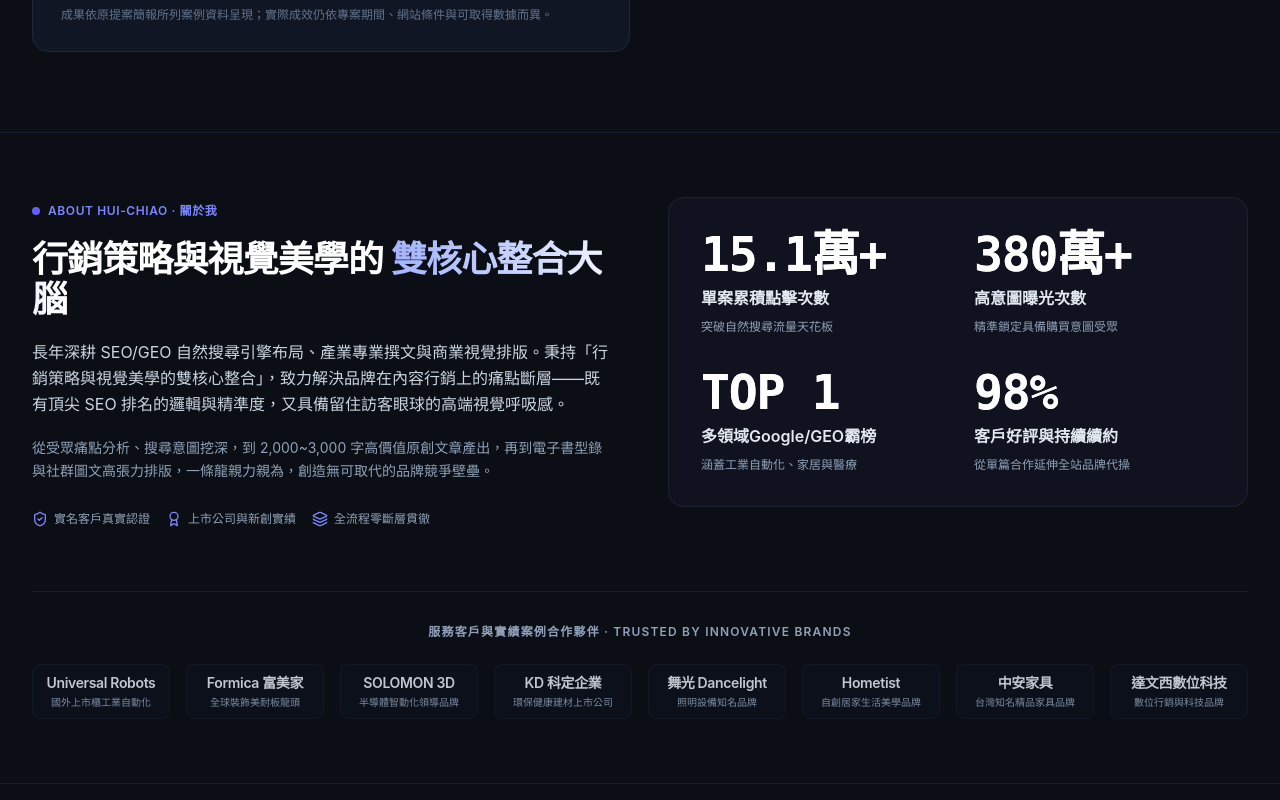
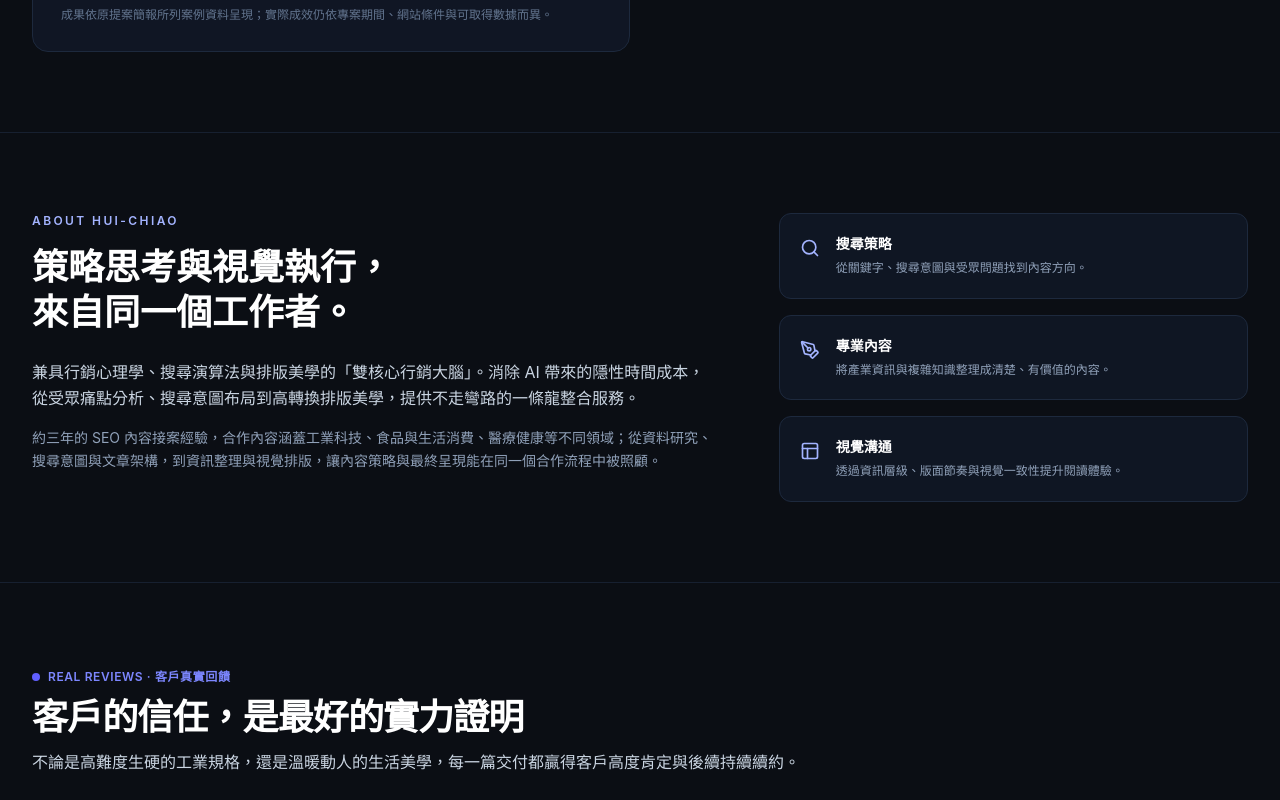
Before and after one commit to homentist/model_01, a React (Vite) app: page / in a window 1280 px wide. Shown: the part 5140-5940 px from the top of the page. Built offline with nearby package versions, Linux system fonts and the light colour scheme.

Commit message:
refactor: align StatsAbout.tsx with phase 1 site positioning

```diff
--- a/src/components/StatsAbout.tsx
+++ b/src/components/StatsAbout.tsx
@@ -1,91 +1,14 @@
 import React from 'react';
-import { CORE_METRICS, CLIENT_LOGOS, AUTHOR_INFO } from '../data/portfolioData.ts';
-import { ShieldCheck, Award, Layers } from 'lucide-react';
+import { AUTHOR_INFO } from '../data/portfolioData.ts';
+import { Search, PenTool, PanelsTopLeft } from 'lucide-react';
 
-export const StatsAbout: React.FC = () => {
-  return (
-    <section id="about" className="py-12 sm:py-16 px-4 sm:px-6 lg:px-8 max-w-7xl mx-auto border-b border-slate-800/60">
-      {/* 2-Column Layout matching Reference Image "About Us" */}
-      <div className="grid grid-cols-1 lg:grid-cols-12 gap-10 lg:gap-14 items-start">
-        {/* Left Column: About Hui-Chiao */}
-        <div className="lg:col-span-6 space-y-5">
-          <div className="inline-flex items-center gap-2 text-xs font-semibold tracking-wider text-indigo-400 uppercase">
-            <span className="w-2 h-2 rounded-full bg-indigo-500" />
-            <span>ABOUT HUI-CHIAO · 關於我</span>
-          </div>
-
-          <h2 className="text-2xl sm:text-3xl lg:text-4xl font-extrabold text-white tracking-tight">
-            行銷策略與視覺美學的
-            <span className="text-transparent bg-clip-text bg-gradient-to-r from-indigo-300 via-indigo-200 to-white block sm:inline sm:ml-2">
-              雙核心整合大腦
-            </span>
-          </h2>
-
-          <p className="text-slate-300 text-sm sm:text-base leading-relaxed">
-            長年深耕 SEO/GEO 自然搜尋引擎布局、產業專業撰文與商業視覺排版。秉持「行銷策略與視覺美學的雙核心整合」，致力解決品牌在內容行銷上的痛點斷層——既有頂尖
-            SEO 排名的邏輯與精準度，又具備留住訪客眼球的高端視覺呼吸感。
-          </p>
-
-          <p className="text-slate-400 text-sm leading-relaxed">
-            從受眾痛點分析、搜尋意圖挖深，到 2,000~3,000 字高價值原創文章產出，再到電子書型錄與社群圖文高張力排版，一條龍親力親為，創造無可取代的品牌競爭壁壘。
-          </p>
-
-          <div className="pt-2 flex flex-wrap gap-4 text-xs text-slate-400">
-            <div className="flex items-center gap-1.5">
-              <ShieldCheck className="w-4 h-4 text-indigo-400" />
-              <span>實名客戶真實認證</span>
-            </div>
-            <div className="flex items-center gap-1.5">
-              <Award className="w-4 h-4 text-indigo-400" />
-              <span>上市公司與新創實績</span>
-            </div>
-            <div className="flex items-center gap-1.5">
-              <Layers className="w-4 h-4 text-indigo-400" />
-              <span>全流程零斷層貫徹</span>
-            </div>
-          </div>
-        </div>
-
-        {/* Right Column: 4 Key Metrics (2x2 Grid exactly as Reference Image) */}
-        <div className="lg:col-span-6 grid grid-cols-2 gap-6 sm:gap-8 bg-[#121622]/80 border border-slate-800/80 rounded-2xl p-6 sm:p-8 backdrop-blur-sm">
-          {CORE_METRICS.map((metric, idx) => (
-            <div key={idx} className="space-y-1 sm:space-y-2">
-              <div className="text-3xl sm:text-4xl lg:text-5xl font-extrabold text-white tracking-tight font-mono tabular-nums text-transparent bg-clip-text bg-gradient-to-br from-white via-indigo-100 to-indigo-300">
-                {metric.number}
-              </div>
-              <div className="text-sm sm:text-base font-semibold text-slate-200">
-                {metric.label}
-              </div>
-              <div className="text-xs text-slate-400 leading-normal">
-                {metric.sub}
-              </div>
-            </div>
-          ))}
-        </div>
+export const StatsAbout: React.FC = () => (
+  <section id="about" className="py-20 px-4 sm:px-6 lg:px-8 max-w-7xl mx-auto border-b border-slate-800/70">
+    <div className="grid lg:grid-cols-12 gap-10 lg:gap-16 items-start">
+      <div className="lg:col-span-7"><p className="text-xs tracking-[0.2em] text-indigo-300 font-semibold mb-4">ABOUT HUI-CHIAO</p><h2 className="text-3xl sm:text-4xl font-bold text-white leading-tight">策略思考與視覺執行，<br />來自同一個工作者。</h2><p className="mt-6 text-slate-300 leading-relaxed">{AUTHOR_INFO.bio}</p><p className="mt-4 text-sm text-slate-400 leading-relaxed">約三年的 SEO 內容接案經驗，合作內容涵蓋工業科技、食品與生活消費、醫療健康等不同領域；從資料研究、搜尋意圖與文章架構，到資訊整理與視覺排版，讓內容策略與最終呈現能在同一個合作流程中被照顧。</p></div>
+      <div className="lg:col-span-5 space-y-4">
+        {[{icon:Search,title:'搜尋策略',desc:'從關鍵字、搜尋意圖與受眾問題找到內容方向。'},{icon:PenTool,title:'專業內容',desc:'將產業資訊與複雜知識整理成清楚、有價值的內容。'},{icon:PanelsTopLeft,title:'視覺溝通',desc:'透過資訊層級、版面節奏與視覺一致性提升閱讀體驗。'}].map(({icon:Icon,title,desc}) => <div key={title} className="flex gap-4 p-5 rounded-xl border border-slate-800 bg-[#111827]/80"><Icon className="w-5 h-5 text-indigo-300 shrink-0 mt-1" /><div><h3 className="text-sm font-semibold text-white">{title}</h3><p className="mt-1 text-xs leading-relaxed text-slate-400">{desc}</p></div></div>)}
       </div>
-
-      {/* Brand Logos Bar matching reference image Logoipsum row */}
-      <div className="mt-12 sm:mt-16 pt-8 border-t border-slate-800/60">
-        <p className="text-xs font-semibold uppercase tracking-widest text-slate-400 text-center mb-6">
-          服務客戶與實績案例合作夥伴 · TRUSTED BY INNOVATIVE BRANDS
-        </p>
-
-        <div className="grid grid-cols-2 sm:grid-cols-4 lg:grid-cols-8 gap-4 items-center justify-items-center opacity-85">
-          {CLIENT_LOGOS.map((client) => (
-            <div
-              key={client.name}
-              className="w-full text-center px-2 py-2 rounded-lg bg-slate-900/40 border border-slate-800/40 hover:border-indigo-500/40 transition-colors"
-            >
-              <div className="font-semibold text-xs sm:text-sm text-slate-200 tracking-tight">
-                {client.name}
-              </div>
-              <div className="text-[10px] text-slate-400 truncate mt-0.5">
-                {client.role}
-              </div>
-            </div>
-          ))}
-        </div>
-      </div>
-    </section>
-  );
-};
+    </div>
+  </section>
+);
```
